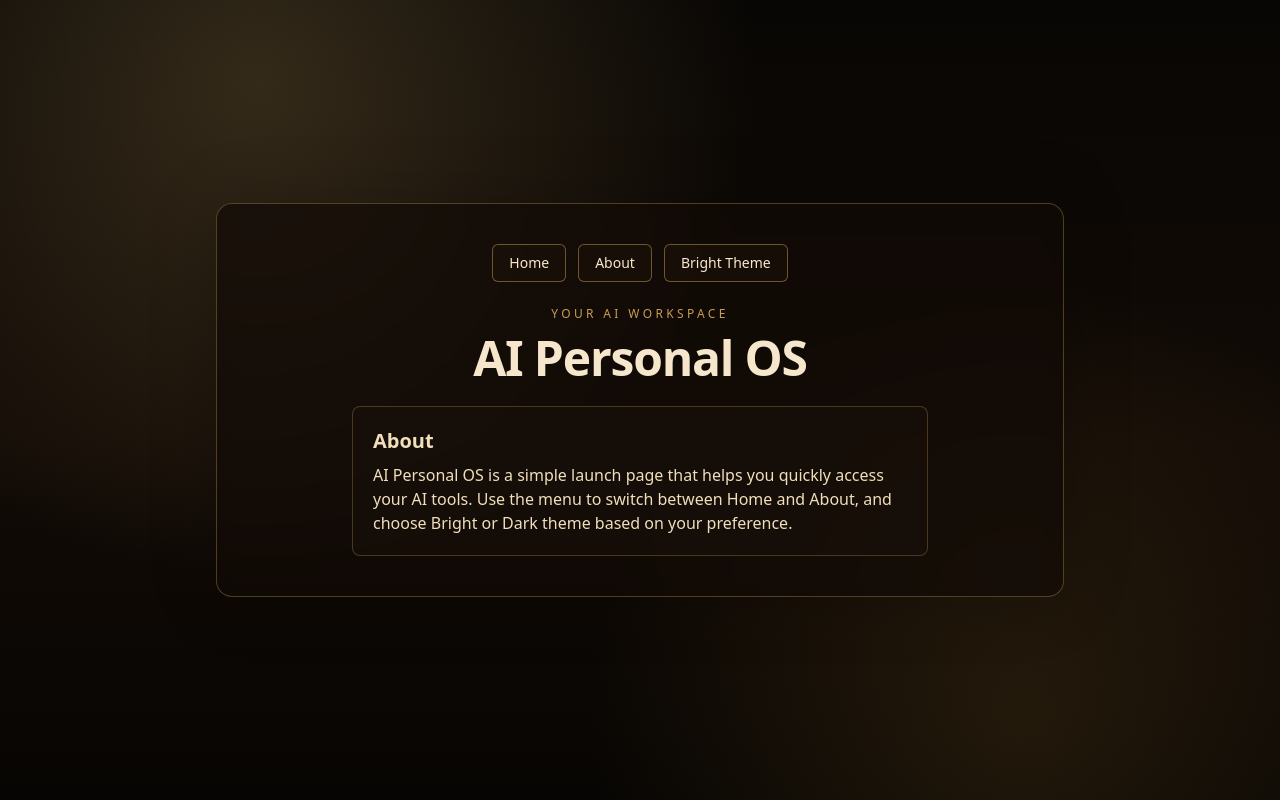
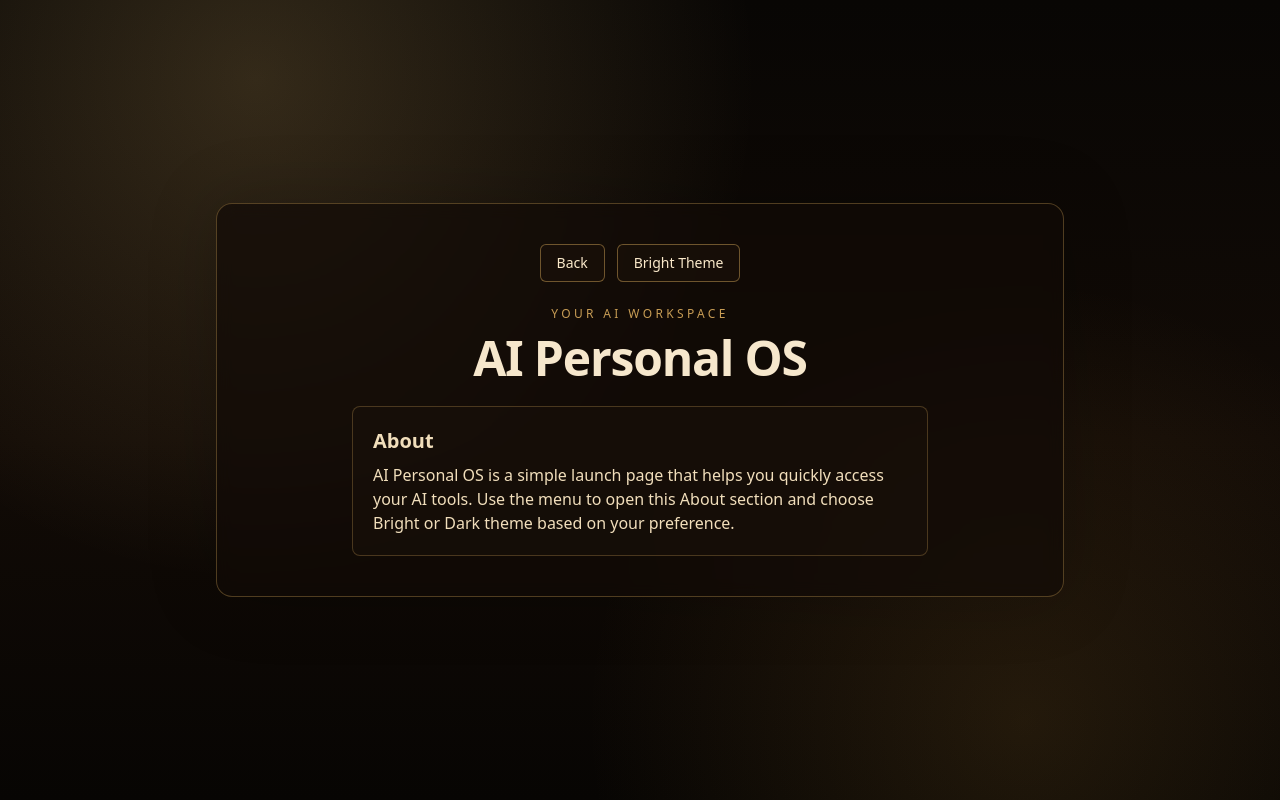
Before and after one commit to charles200018/note_saver_summarizer, a Next.js app: page / in a window 1280 px wide. Both pictures are taken after a click on the button "About". Built offline with nearby package versions, Linux system fonts and the light colour scheme.

Commit message:
Remove Home button from front page menu

```diff
--- a/app/page.tsx
+++ b/app/page.tsx
@@ -36,21 +36,9 @@ export default function Home() {
                   ? "border-[#c89d55]/50 bg-[#1b1109]/70 text-[#fae9ca] hover:border-[#efc57d]"
                   : "border-[#b88735]/50 bg-[#fff2dc] text-[#4c3318] hover:border-[#8f6520]"
               }`}
-              onClick={() => setShowAbout(false)}
+              onClick={() => setShowAbout((prev) => !prev)}
             >
-              Home
-            </button>
-
-            <button
-              type="button"
-              className={`rounded-md border px-4 py-2 text-sm font-medium transition ${
-                isDark
-                  ? "border-[#c89d55]/50 bg-[#1b1109]/70 text-[#fae9ca] hover:border-[#efc57d]"
-                  : "border-[#b88735]/50 bg-[#fff2dc] text-[#4c3318] hover:border-[#8f6520]"
-              }`}
-              onClick={() => setShowAbout(true)}
-            >
-              About
+              {showAbout ? "Back" : "About"}
             </button>
 
             <button
@@ -127,7 +115,7 @@ export default function Home() {
               <h2 className="mb-2 text-xl font-semibold">About</h2>
               <p>
                 AI Personal OS is a simple launch page that helps you quickly access your AI tools.
-                Use the menu to switch between Home and About, and choose Bright or Dark theme based on your preference.
+                Use the menu to open this About section and choose Bright or Dark theme based on your preference.
               </p>
             </section>
           )}
```
